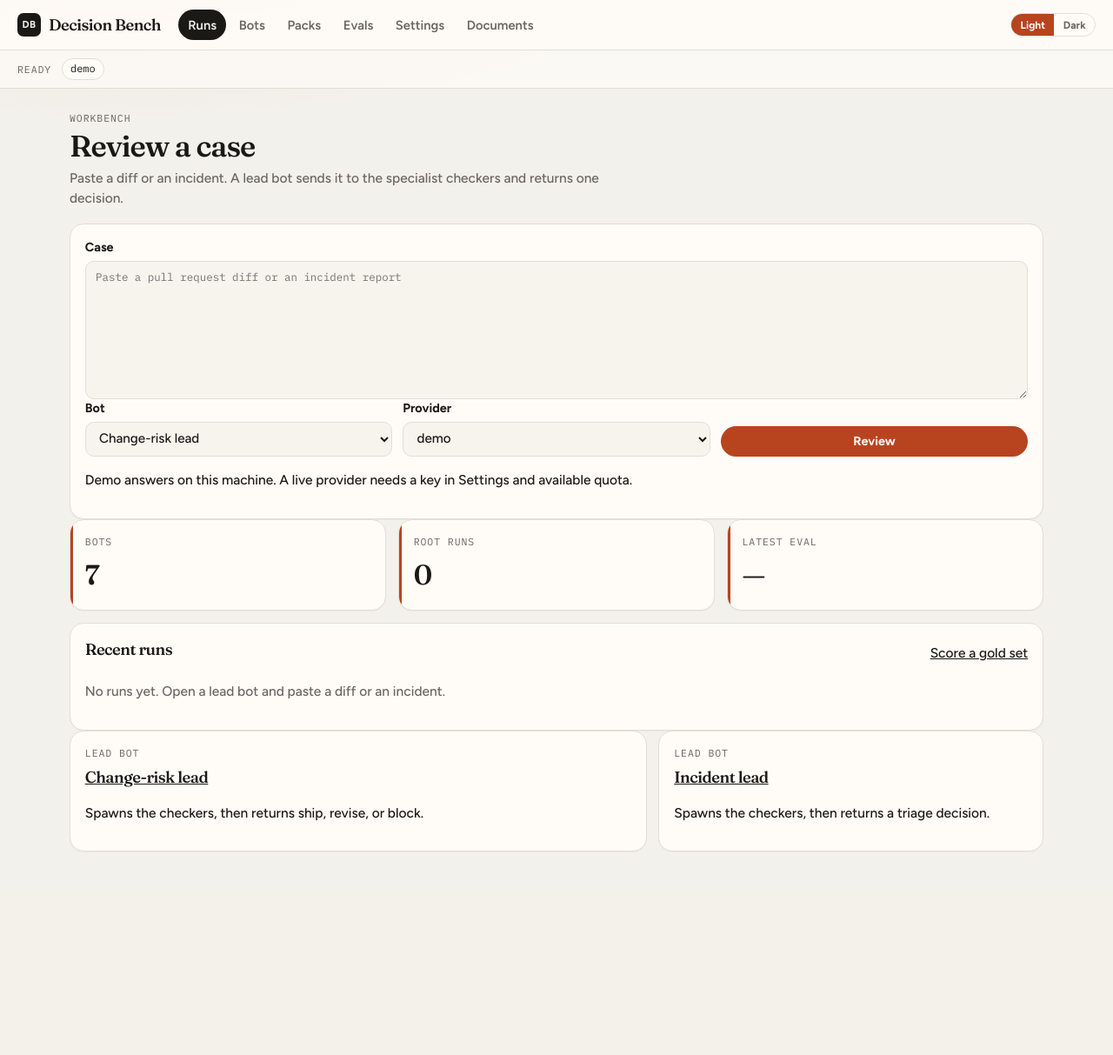
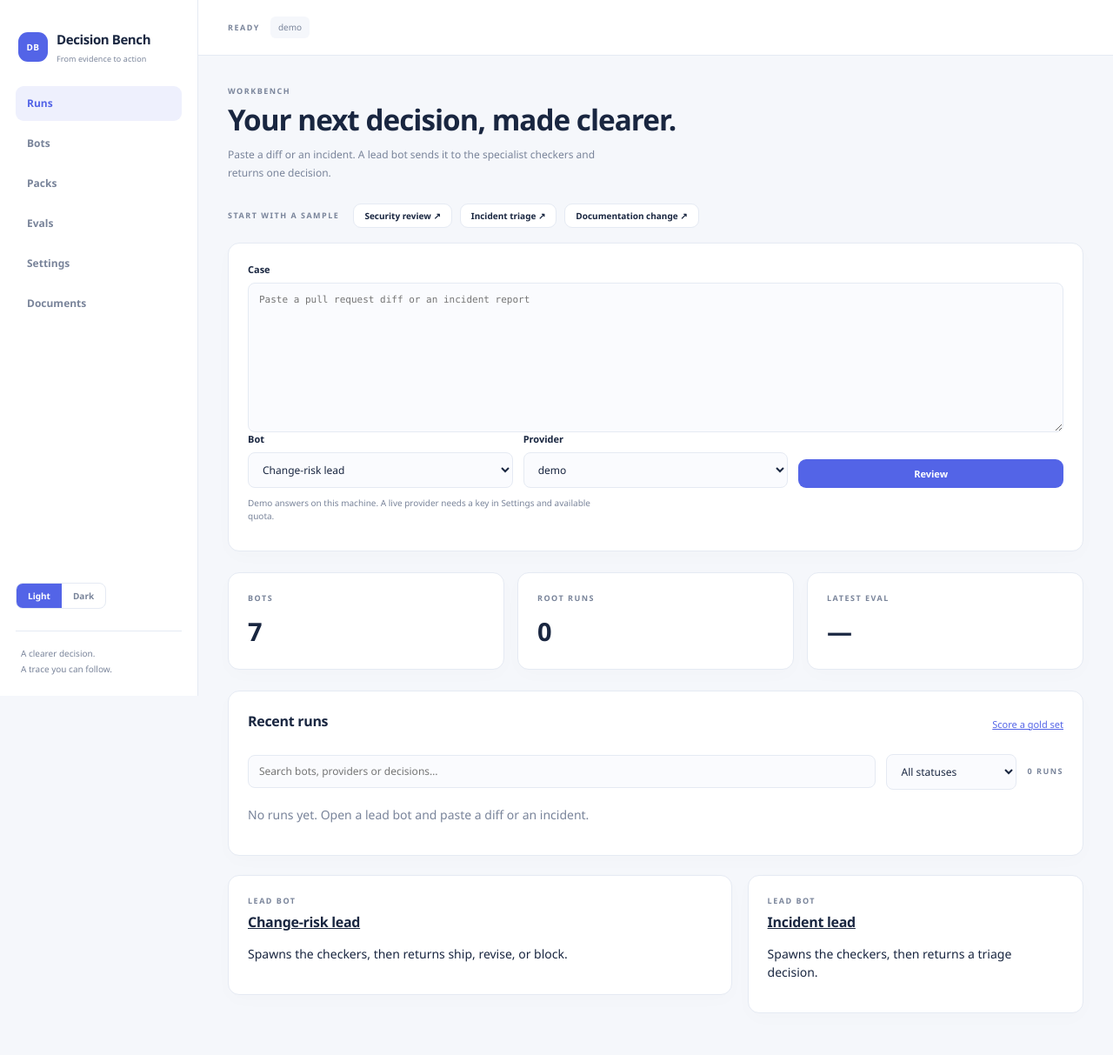
Before and after one commit to joypciu/decision-bench, a FastAPI app: page / in a window 1280 px wide. Shown: the whole page at 87% size. Before the commit the page ends 979 px from the top, so only its background shows below. Run offline with FastAPI, Linux system fonts and the light colour scheme; data comes from the database, SQL or seed files in the repository; data that the repository does not hold is empty.

Commit message:
Refresh decision workspaces with searchable runs and downloadable reports

```diff
--- a/integrations/shipgate/web/templates/base.html
+++ b/integrations/shipgate/web/templates/base.html
@@ -4,10 +4,8 @@
   <meta charset="utf-8">
   <meta name="viewport" content="width=device-width, initial-scale=1">
   <title>{% block title %}Shipgate{% endblock %}</title>
-  <link rel="preconnect" href="https://fonts.googleapis.com">
-  <link rel="preconnect" href="https://fonts.gstatic.com" crossorigin>
-  <link href="https://fonts.googleapis.com/css2?family=IBM+Plex+Mono:wght@400;500&family=Manrope:wght@500;600;700;800&display=swap" rel="stylesheet">
   <link rel="stylesheet" href="/static/app.css">
+  <link rel="stylesheet" href="/static/modern.css">
 </head>
 <body>
   <header class="top">
--- a/web/static/app.js
+++ b/web/static/app.js
@@ -1,6 +1,28 @@
 const data = document.getElementById("pack-data");
 const select = document.getElementById("pack-select");
 const schema = document.getElementById("schema");
+
+const samples = {
+  security: {bot:"change-lead",text:"diff --git a/auth.py b/auth.py\n--- a/auth.py\n+++ b/auth.py\n@@ -1,2 +1,2 @@\n-    if user.is_authenticated:\n+    if True:  # bypass auth\n         return True"},
+  safe: {bot:"change-lead",text:"diff --git a/README.md b/README.md\n--- a/README.md\n+++ b/README.md\n@@ -1 +1 @@\n-Run the application.\n+Run the application with python -m app."},
+  incident: {bot:"incident-lead",text:"Production checkout is unavailable for all customers. The error rate reached 100% after the latest deployment. On-call has been paged. Rollback has not started. We do not yet know whether payments were lost."},
+};
+document.querySelectorAll("[data-case]").forEach(button=>button.addEventListener("click",()=>{
+  const form=document.querySelector('form[action="/runs"]');
+  const sample=samples[button.dataset.case];
+  if(form&&sample){form.elements.input.value=sample.text;form.elements.bot_id.value=sample.bot;form.elements.input.focus();}
+}));
+function filterRuns(){
+  const query=(document.getElementById("run-search")?.value||"").toLowerCase();
+  const status=document.getElementById("run-status")?.value||"all";
+  let count=0;
+  document.querySelectorAll("[data-run-row]").forEach(row=>{row.hidden=!row.dataset.search.toLowerCase().includes(query)||(status!=="all"&&row.dataset.status!==status);if(!row.hidden)count++;});
+  const label=document.getElementById("run-count");if(label)label.textContent=`${count} runs`;
+  const empty=document.getElementById("no-run-matches");if(empty)empty.hidden=count>0;
+}
+document.getElementById("run-search")?.addEventListener("input",filterRuns);
+document.getElementById("run-status")?.addEventListener("change",filterRuns);
+document.addEventListener("keydown",event=>{if(event.key==="/"&&!event.ctrlKey&&!event.metaKey&&!/INPUT|TEXTAREA|SELECT/.test(event.target.tagName)){const search=document.getElementById("run-search");if(search){event.preventDefault();search.focus();}}});
 
 if (data && select && schema) {
   const packs = JSON.parse(data.textContent || "[]");
--- /dev/null
+++ b/web/static/modern.css
@@ -0,0 +1,437 @@
+:root,
+[data-theme="light"] {
+  --ink: #192640;
+  --muted: #79849a;
+  --paper: #f5f7fb;
+  --panel: #fff;
+  --field: #fafbfe;
+  --line: #e5eaf3;
+  --accent: #5364e7;
+  --accent-ink: #fff;
+  --good: #21846d;
+  --good-bg: #e9f7f1;
+  --bad: #ba465b;
+  --bad-bg: #fff0f3;
+  --neutral-bg: #f0f2f8;
+  --top: #fff;
+  --code: #172137;
+  --code-ink: #e3eafa;
+  --shadow: 0 6px 22px #19264004;
+}
+[data-theme="dark"] {
+  --ink: #e5eafa;
+  --muted: #98a4bc;
+  --paper: #101522;
+  --panel: #171e2e;
+  --field: #111827;
+  --line: #2b3449;
+  --accent: #929eff;
+  --accent-ink: #101522;
+  --good: #65d4ad;
+  --good-bg: #18342d;
+  --bad: #ff9daf;
+  --bad-bg: #402333;
+  --neutral-bg: #263149;
+  --top: #171e2e;
+  --code: #0c111c;
+  --code-ink: #e3eafa;
+  --shadow: none;
+}
+body {
+  font-family: "Segoe UI", system-ui, sans-serif;
+  font-size: 14px;
+  background: var(--paper);
+}
+h1,
+h2,
+.mark,
+.stats strong,
+details.provider-card summary .grow {
+  font-family: "Segoe UI", system-ui, sans-serif;
+}
+h1 {
+  font-size: clamp(25px, 2.6vw, 35px);
+  font-weight: 650;
+  letter-spacing: -1px;
+  line-height: 1.25;
+}
+h2 {
+  font-size: 16px;
+  font-weight: 650;
+  letter-spacing: -0.3px;
+}
+.shell {
+  padding-left: 228px;
+}
+.topbar {
+  position: fixed;
+  inset: 0 auto 0 0;
+  width: 228px;
+  flex-direction: column;
+  align-items: stretch;
+  gap: 25px;
+  padding: 34px 18px 22px;
+  border-right: 1px solid var(--line);
+  border-bottom: 0;
+  background: var(--panel);
+  backdrop-filter: none;
+  z-index: 5;
+}
+.mark {
+  font-size: 15px;
+  font-weight: 700;
+  gap: 10px;
+  padding: 0 3px;
+  letter-spacing: -0.4px;
+}
+.mark small {
+  display: block;
+  font-size: 9px;
+  color: var(--muted);
+  font-weight: 500;
+  letter-spacing: 0.1px;
+  margin-top: 4px;
+}
+.mark-badge {
+  width: 34px;
+  height: 34px;
+  border-radius: 11px;
+  background: var(--accent);
+  color: var(--accent-ink);
+  font-family: inherit;
+  font-size: 10px;
+  flex: none;
+}
+.topbar nav {
+  flex-direction: column;
+  gap: 6px;
+  flex: 1;
+}
+.topbar nav a {
+  padding: 11px 13px;
+  border-radius: 9px;
+  font-size: 12px;
+  font-weight: 600;
+}
+.topbar nav a.active {
+  background: color-mix(in srgb, var(--accent) 10%, var(--panel));
+  color: var(--accent);
+}
+.topbar nav a.active:hover {
+  color: var(--accent);
+}
+.topbar nav a:hover {
+  background: var(--paper);
+}
+.theme-switch {
+  align-self: flex-start;
+  border-radius: 8px;
+}
+.theme-switch button {
+  font-family: inherit;
+  font-weight: 600;
+  font-size: 10px;
+  padding: 9px 13px;
+}
+.rail-note {
+  font-size: 10px;
+  color: var(--muted);
+  padding: 16px 6px 0;
+  border-top: 1px solid var(--line);
+  margin: 0;
+  line-height: 1.8;
+}
+.readybar {
+  min-height: 64px;
+  padding: 14px 34px;
+  background: var(--panel);
+  border-bottom: 1px solid var(--line);
+}
+.readybar .label {
+  font-family: inherit;
+  font-size: 9px;
+  font-weight: 700;
+}
+.chip {
+  font-family: inherit;
+  font-size: 10px;
+  border: 0;
+  background: var(--paper);
+  color: var(--muted);
+  border-radius: 6px;
+  padding: 5px 9px;
+}
+main {
+  width: min(1150px, calc(100% - 68px));
+  padding-top: 34px;
+}
+.page-head {
+  margin-bottom: 24px;
+}
+.lede {
+  font-size: 12px;
+  line-height: 1.8;
+  margin-top: 8px;
+}
+.eyebrow,
+.label {
+  font-family: inherit;
+  font-size: 9px;
+  font-weight: 750;
+  letter-spacing: 1.5px;
+}
+.panel,
+.stats article,
+details.provider-card {
+  border-radius: 13px;
+  padding: 22px;
+  box-shadow: var(--shadow);
+}
+.form {
+  margin-bottom: 22px;
+}
+.stats {
+  gap: 15px;
+  margin: 24px 0;
+}
+.stats strong {
+  font-size: 29px;
+  font-weight: 650;
+  letter-spacing: -1px;
+}
+.stats article::after {
+  display: none;
+}
+.stats article .label {
+  margin-bottom: 9px;
+}
+.two {
+  gap: 18px;
+  margin-top: 22px;
+}
+.button,
+button.button {
+  border-radius: 9px;
+  font-family: inherit;
+  font-size: 11px;
+  padding: 11px 16px;
+  font-weight: 650;
+  transition: filter 0.15s;
+}
+.button:hover {
+  filter: brightness(0.95);
+}
+.button.ghost {
+  background: var(--panel);
+}
+input,
+select,
+textarea {
+  font-family: inherit;
+  font-size: 12px;
+  border-radius: 8px;
+  padding: 10px 12px;
+}
+textarea,
+pre,
+.case {
+  font-family: Consolas, monospace;
+  font-size: 11px;
+  line-height: 1.7;
+}
+label {
+  font-size: 11px;
+  font-weight: 600;
+  gap: 7px;
+}
+.hint {
+  font-size: 10px;
+  color: var(--muted);
+}
+.pill {
+  font-size: 10px;
+  font-weight: 600;
+  border-radius: 6px;
+  padding: 4px 8px;
+}
+table {
+  font-size: 12px;
+  width: 100%;
+  border-collapse: collapse;
+}
+th {
+  font-size: 9px;
+  color: var(--muted);
+  letter-spacing: 1px;
+  font-weight: 700;
+  text-transform: uppercase;
+}
+td,
+th {
+  padding: 13px 9px;
+}
+tbody tr:hover {
+  background: var(--paper);
+}
+.starter-row {
+  display: flex;
+  gap: 9px;
+  align-items: center;
+  flex-wrap: wrap;
+  margin-bottom: 17px;
+}
+.starter-row .label {
+  margin: 0 7px 0 0;
+}
+.starter-row button {
+  padding: 8px 12px;
+  font-size: 10px;
+}
+.run-filters {
+  display: flex;
+  align-items: center;
+  gap: 12px;
+  margin: 18px 0;
+}
+.run-filters input {
+  flex: 1;
+  min-width: 120px;
+}
+.run-filters select {
+  width: 150px;
+}
+.run-filters .label {
+  white-space: nowrap;
+  margin: 0;
+}
+.row-actions {
+  align-items: center;
+}
+.summary {
+  font-size: 14px;
+  line-height: 1.8;
+}
+.risk-list li {
+  border-radius: 9px;
+  padding: 13px;
+  font-size: 12px;
+}
+.node {
+  font-size: 12px;
+}
+pre {
+  border-radius: 9px;
+}
+.panel-head a {
+  font-size: 11px;
+  color: var(--accent);
+}
+[hidden] {
+  display: none !important;
+}
+a:focus-visible,
+button:focus-visible {
+  outline: 3px solid var(--accent);
+  outline-offset: 3px;
+}
+@media (max-width: 900px) {
+  .shell {
+    padding-left: 0;
+  }
+  .topbar {
+    position: sticky;
+    inset: auto;
+    width: auto;
+    height: auto;
+    flex-direction: row;
+    flex-wrap: wrap;
+    align-items: center;
+    padding: 16px 20px;
+    gap: 12px;
+    border-right: 0;
+    border-bottom: 1px solid var(--line);
+  }
+  .topbar nav {
+    flex-direction: row;
+    order: 3;
+    width: 100%;
+    flex: 1 1 100%;
+    flex-wrap: wrap;
+    gap: 4px;
+  }
+  .topbar nav a {
+    padding: 8px 12px;
+  }
+  .theme-switch {
+    margin-left: auto;
+  }
+  .rail-note {
+    display: none;
+  }
+  .readybar {
+    padding: 12px 20px;
+    min-height: 48px;
+  }
+  main {
+    width: calc(100% - 36px);
+    padding-top: 24px;
+  }
+  .stats {
+    grid-template-columns: repeat(3, minmax(0, 1fr));
+  }
+  .stats article {
+    padding: 15px;
+  }
+  .stats strong {
+    font-size: 24px;
+  }
+  .page-head {
+    display: flex;
+    align-items: flex-start;
+  }
+  .run-filters {
+    flex-wrap: wrap;
+  }
+  .panel {
+    padding: 18px;
+  }
+  .starter-row .label {
+    width: 100%;
+  }
+  .run-filters .label {
+    width: 100%;
+  }
+  .page-head.run-head {
+    flex-wrap: wrap;
+  }
+}
+@media (max-width: 500px) {
+  .stats {
+    grid-template-columns: 1fr;
+  }
+  .split.three {
+    grid-template-columns: 1fr;
+  }
+  .page-head {
+    flex-direction: column;
+  }
+  .starter-row button {
+    font-size: 9px;
+  }
+  .run-filters select {
+    width: 135px;
+  }
+  .row-actions {
+    flex-wrap: wrap;
+  }
+  .topbar nav a {
+    font-size: 10px;
+    padding: 7px 10px;
+  }
+}
+@media (prefers-reduced-motion: reduce) {
+  * {
+    animation: none !important;
+    transition: none !important;
+  }
+}
--- a/web/templates/base.html
+++ b/web/templates/base.html
@@ -11,15 +11,13 @@
       document.documentElement.setAttribute("data-theme", theme);
     })();
   </script>
-  <link rel="preconnect" href="https://fonts.googleapis.com">
-  <link rel="preconnect" href="https://fonts.gstatic.com" crossorigin>
-  <link href="https://fonts.googleapis.com/css2?family=Figtree:wght@500;600;700&family=Fraunces:opsz,wght@9..144,560;9..144,640&family=IBM+Plex+Mono:wght@400;500&display=swap" rel="stylesheet">
   <link rel="stylesheet" href="/static/app.css">
+  <link rel="stylesheet" href="/static/modern.css">
 </head>
 <body>
   <div class="shell">
     <header class="topbar">
-      <a class="mark" href="/"><span class="mark-badge">DB</span> Decision Bench</a>
+      <a class="mark" href="/"><span class="mark-badge">DB</span><span>Decision Bench<small>From evidence to action</small></span></a>
       <nav>
         <a class="{% if active == 'home' %}active{% endif %}" href="/">Runs</a>
         <a class="{% if active == 'bots' %}active{% endif %}" href="/bots">Bots</a>
@@ -32,6 +30,7 @@
         <button type="button" data-theme-value="light" aria-pressed="false">Light</button>
         <button type="button" data-theme-value="dark" aria-pressed="false">Dark</button>
       </div>
+      <p class="rail-note">A clearer decision.<br>A trace you can follow.</p>
     </header>
     <div class="readybar">
       <span class="label">Ready</span>
--- a/web/templates/dashboard.html
+++ b/web/templates/dashboard.html
@@ -4,10 +4,16 @@
 <header class="page-head">
   <div>
     <p class="eyebrow">Workbench</p>
-    <h1>Review a case</h1>
+    <h1>Your next decision, made clearer.</h1>
     <p class="lede">Paste a diff or an incident. A lead bot sends it to the specialist checkers and returns one decision.</p>
   </div>
 </header>
+<div class="starter-row" role="group" aria-label="Sample cases">
+  <span class="label">Start with a sample</span>
+  <button class="button ghost" type="button" data-case="security">Security review ↗</button>
+  <button class="button ghost" type="button" data-case="incident">Incident triage ↗</button>
+  <button class="button ghost" type="button" data-case="safe">Documentation change ↗</button>
+</div>
 <form class="panel form start-form" method="post" action="/runs">
   <label class="wide">
     <span>Case</span>
@@ -57,6 +63,11 @@
     <h2>Recent runs</h2>
     <a href="/evals">Score a gold set</a>
   </div>
+  <div class="run-filters">
+    <input id="run-search" type="search" aria-label="Search recent runs" placeholder="Search bots, providers or decisions…">
+    <select id="run-status" aria-label="Filter run status"><option value="all">All statuses</option><option value="succeeded">Succeeded</option><option value="failed">Failed</option><option value="running">Running</option></select>
+    <span id="run-count" class="label">{{ runs|length }} runs</span>
+  </div>
   {% if runs %}
   <table>
     <thead>
@@ -64,7 +75,7 @@
     </thead>
     <tbody>
       {% for run in runs %}
-      <tr>
+      <tr data-run-row data-status="{{ run.status }}" data-search="{{ bot_names.get(run.bot_id, run.bot_id) }} {{ run.provider }} {{ run.output | decision or '' }} {{ run.status }}">
         <td><a href="/runs/{{ run.id }}">{{ bot_names.get(run.bot_id, run.bot_id) }}</a></td>
         <td>{{ run.output | decision or "—" }}</td>
         <td>{{ run.provider }}</td>
@@ -74,6 +85,7 @@
       {% endfor %}
     </tbody>
   </table>
+  <p id="no-run-matches" class="empty" hidden>No matching runs. Try a different search.</p>
   {% else %}
   <p class="empty">No runs yet. Open a lead bot and paste a diff or an incident.</p>
   {% endif %}
--- a/web/templates/run_detail.html
+++ b/web/templates/run_detail.html
@@ -19,7 +19,7 @@
     <h1 class="decision {{ verdict or '' }}">{{ verdict or ('Working' if node.run.status == 'running' else node.run.status) }}</h1>
     <p class="lede">{{ node.run.latency_ms }} ms · {{ node.run.prompt_tokens + node.run.completion_tokens }} tokens · score {{ node.run.score }}</p>
   </div>
-  <span class="pill {{ node.run.status }}">{{ node.run.status }}</span>
+  <div class="row-actions"><a class="button ghost" href="/api/runs/{{ node.run.id }}/export">Download report ↓</a><span class="pill {{ node.run.status }}">{{ node.run.status }}</span></div>
 </header>
 {% if node.run.output | summary %}<p class="summary">{{ node.run.output | summary }}</p>{% endif %}
 {% if node.run.error %}<p class="banner">{{ node.run.error }}</p>{% endif %}
```
Also changed, not shown: integrations/shipgate/web/static/modern.css (added, +142 -0 lines), src/decision_bench/web/routes.py (+12 -2 lines), tests/test_exports.py (added, +18 -0 lines), .github/workflows/test.yml, README.md.
